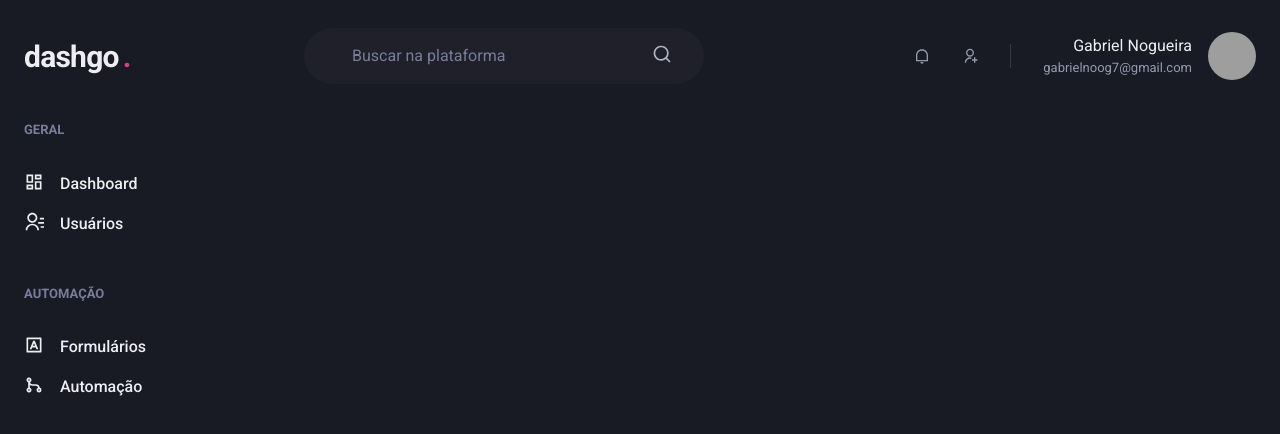
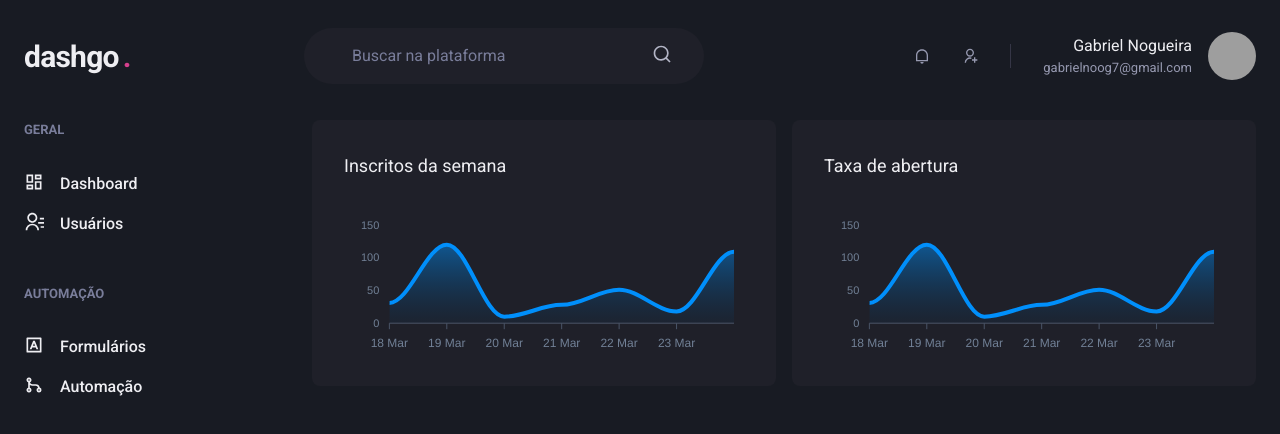
Before and after one commit to GabrielNogueiraBR/-ignite-reactjs-chatper-iv-dashgo, a Next.js app: page /dashboard in a window 1280 px wide. Shown: the top 434 px of the page. Built offline with nearby package versions, Linux system fonts and the light colour scheme; grey boxes are pictures that could not be loaded.

Commit message:
feat: creating Dashboard on application

```diff
--- a/package.json
+++ b/package.json
@@ -13,9 +13,11 @@
     "@chakra-ui/react": "^2.2.8",
     "@emotion/react": "^11.10.0",
     "@emotion/styled": "^11.10.0",
+    "apexcharts": "^3.35.4",
     "framer-motion": "^7.1.2",
     "next": "12.2.5",
     "react": "18.2.0",
+    "react-apexcharts": "^1.4.0",
     "react-dom": "18.2.0",
     "react-icons": "^4.4.0"
   },
--- a/src/pages/dashboard.tsx
+++ b/src/pages/dashboard.tsx
@@ -1,6 +1,62 @@
-import { Flex } from "@chakra-ui/react";
+import { Box, Flex, SimpleGrid, Text, theme } from "@chakra-ui/react";
+import dynamic from "next/dynamic";
+
+import { ApexOptions } from "apexcharts";
+
 import Header from "../components/Header";
 import Sidebar from "../components/Sidebar";
+
+// LazyLoading on Next when component must be rendered on client-side (ssr: false)
+const Chart = dynamic(() => import("react-apexcharts"), { ssr: false });
+
+const options: ApexOptions = {
+  chart: {
+    toolbar: {
+      show: false,
+    },
+    zoom: {
+      enabled: false,
+    },
+    foreColor: theme.colors.gray[500],
+  },
+  grid: {
+    show: false,
+  },
+  dataLabels: {
+    enabled: false,
+  },
+  tooltip: {
+    enabled: false,
+  },
+  xaxis: {
+    type: "datetime",
+    axisBorder: {
+      color: theme.colors.gray[600],
+    },
+    axisTicks: {
+      color: theme.colors.gray[600],
+    },
+    categories: [
+      "2021-03-18T00:00:00.000Z",
+      "2021-03-19T00:00:00.000Z",
+      "2021-03-20T00:00:00.000Z",
+      "2021-03-21T00:00:00.000Z",
+      "2021-03-22T00:00:00.000Z",
+      "2021-03-23T00:00:00.000Z",
+      "2021-03-24T00:00:00.000Z",
+    ],
+  },
+  fill: {
+    opacity: 0.3,
+    type: "gradient",
+    gradient: {
+      shade: "dark",
+      opacityFrom: 0.7,
+      opacityTo: 0.3,
+    },
+  },
+};
+const series = [{ name: "series1", data: [31, 120, 10, 28, 51, 18, 109] }];
 
 export default function Dashboard() {
   return (
@@ -8,6 +64,26 @@
       <Header />
       <Flex w="100%" my="6" maxWidth={1480} mx="auto" px="6">
         <Sidebar />
+
+        <SimpleGrid
+          flex="1"
+          gap="4"
+          minChildWidth="320px"
+          alignContent="flex-start"
+        >
+          <Box p="8" bg="gray.800" borderRadius={8} pb="4">
+            <Text fontSize="large" mb="4">
+              Inscritos da semana
+            </Text>
+            <Chart type="area" height={160} options={options} series={series} />
+          </Box>
+          <Box p="8" bg="gray.800" borderRadius={8} pb="4">
+            <Text fontSize="large" mb="4">
+              Taxa de abertura
+            </Text>
+            <Chart type="area" height={160} options={options} series={series} />
+          </Box>
+        </SimpleGrid>
       </Flex>
     </Flex>
   );
```
Also changed, not shown: 1 other file (tests, documents, lock files or other folders).
